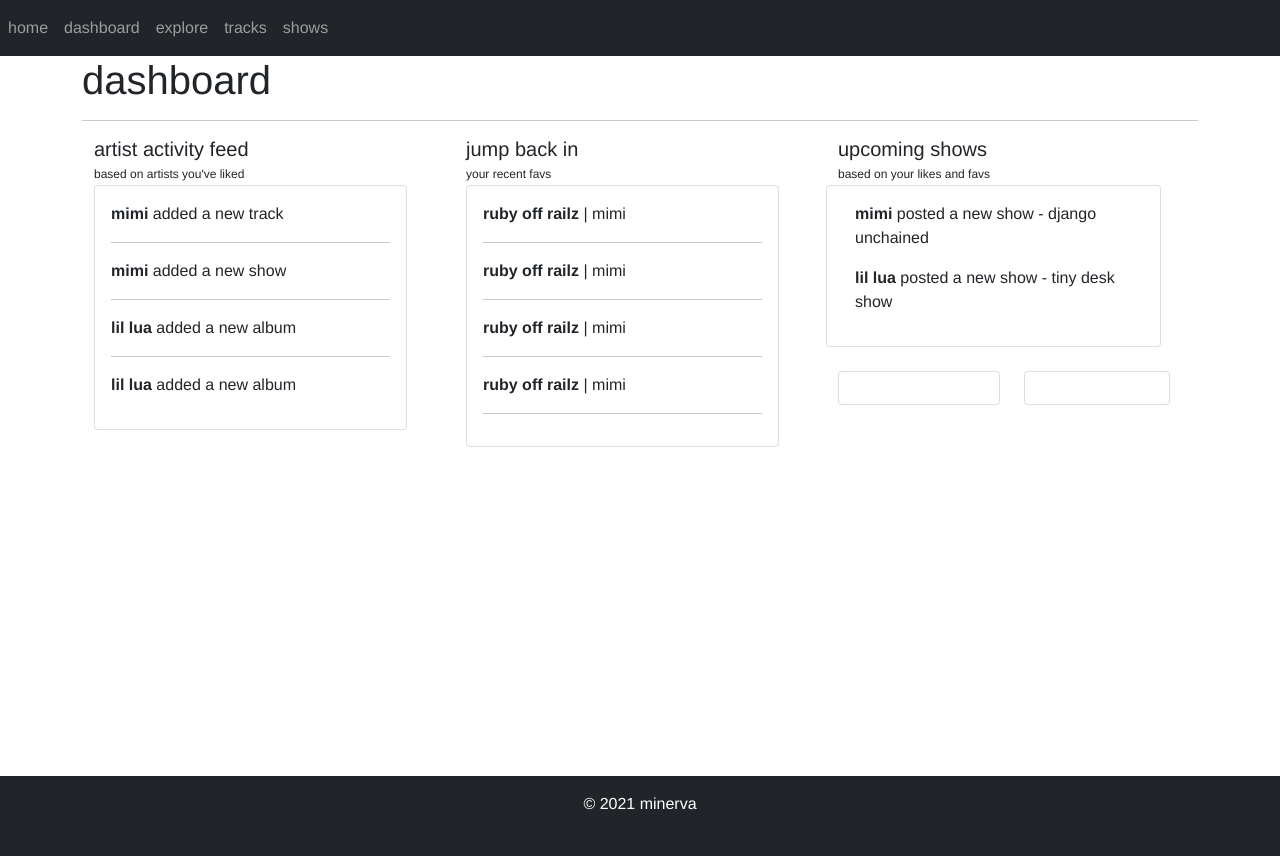
After one commit to HackOR2021/revamped-bandcamp, a Flask app: page /fan-dashboard in a window 1280 px wide. The commit adds this page. Run offline with Flask 2, Linux system fonts and the light colour scheme; some libraries are stand-ins or nearby versions.

Commit message:
fan dashboard html

```diff
--- a/website/static/styles.css
+++ b/website/static/styles.css
@@ -2,6 +2,10 @@
 
 body {
     font-family: helvetica;
+}
+
+.sub-text {
+    font-size: 0.75rem;
 }
 
 /* || Sitewide - Footer */
@@ -24,6 +28,12 @@ footer div {
 .page-container {
     position: relative;
     min-height: 100vh;
+}
+
+/* || Dashboard pages */
+
+.dash-titles {
+    margin-bottom: 0;
 }
 
 /* || Edit tracks (artist) */
--- a/website/templates/fan_base.html
+++ b/website/templates/fan_base.html
@@ -38,7 +38,7 @@
                         <a class="nav-link" id="login" href="/">home</a>
                    </li>
                    <li class="nav-item">
-                    <a class="nav-link" id="dashboard" href="/dashboard">dashboard</a>
+                    <a class="nav-link" id="dashboard" href="/fan-dashboard">dashboard</a>
                     </li>
                    <li class="nav-item">
                         <a class="nav-link" id="dashboard" href="/explore">explore</a>
--- /dev/null
+++ b/website/templates/fan_dashboard.html
@@ -0,0 +1,75 @@
+{% extends "fan_base.html" %} {% block title %}fan dashboard{% endblock %}
+
+{% block content %}
+<h1>dashboard</h1>
+<hr>
+
+<div class="container">
+    <div class="row">
+        <div class="col-md-4">
+            <h5 class='dash-titles'>artist activity feed</h5>
+            <span class='sub-text'>based on artists you've liked</span>
+            <div class="card" style="width: 90%;">
+                <div class="card-body">
+                    <p><strong>mimi</strong> added a new track</p>
+                    <hr>
+                    <p><strong>mimi</strong> added a new show</p>
+                    <hr>
+                    <p><strong>lil lua</strong> added a new album</p>
+                    <hr>
+                    <p><strong>lil lua</strong> added a new album</p>
+                </div>
+              </div>
+
+        </div>
+        <div class="col-md-4">
+            <h5 class="dash-titles">jump back in</h5>
+            <span class='sub-text'>your recent favs</span>
+            <div class="card" style="width: 90%;">
+                <div class="card-body">
+                  <p><strong>ruby off railz</strong> | mimi</p>
+                  <hr>
+                  <p><strong>ruby off railz</strong> | mimi</p>
+                  <hr>
+                  <p><strong>ruby off railz</strong> | mimi</p>
+                  <hr>
+                  <p><strong>ruby off railz</strong> | mimi</p>
+                  <hr>
+                </div>
+              </div>
+
+        </div>
+        <div class="col-md-4">
+            <h5 class="dash-titles">upcoming shows</h5>
+            <span class='sub-text'>based on your likes and favs</span>
+            <div class="row">
+                <div class="card" style="width: 90%;">
+                    <div class="card-body">
+                        <p><strong>mimi</strong> posted a new show - django unchained</p>
+                        <p><strong>lil lua</strong> posted a new show - tiny desk show</p>
+                    </div>
+                </div>
+            </div>
+            <br>
+            <div class="row">
+                <div class="col-md-6">
+                    <div class="card" style="width: 100%;">
+                        <div class="card-body">
+
+                        </div>
+                    </div>
+                </div>
+                <div class="col-md-6">
+                    <div class="card" style="width: 90%;">
+                        <div class="card-body">
+
+                        </div>
+                    </div>
+                </div>
+            </div>
+
+        </div>
+    </div>
+</div>
+
+{% endblock %}
--- a/website/views.py
+++ b/website/views.py
@@ -10,6 +10,8 @@ import website.queries as dbq
 
 views = Blueprint('views', __name__)
 
+# Fan routes
+
 @views.route('/')
 def home():
 
@@ -18,6 +20,12 @@ def home():
     db_tracks = dbq.get_ten_tracks()
     db_shows = dbq.get_ten_shows()
     return render_template("index.html", artists = db_artists, tracks=db_tracks, shows=db_shows)
+
+@views.route('/fan-dashboard')
+def fan_dashboard():
+    return render_template('fan_dashboard.html')
+
+# Artist routes
 
 @views.route('/artist-home')
 def artist_home():
```
